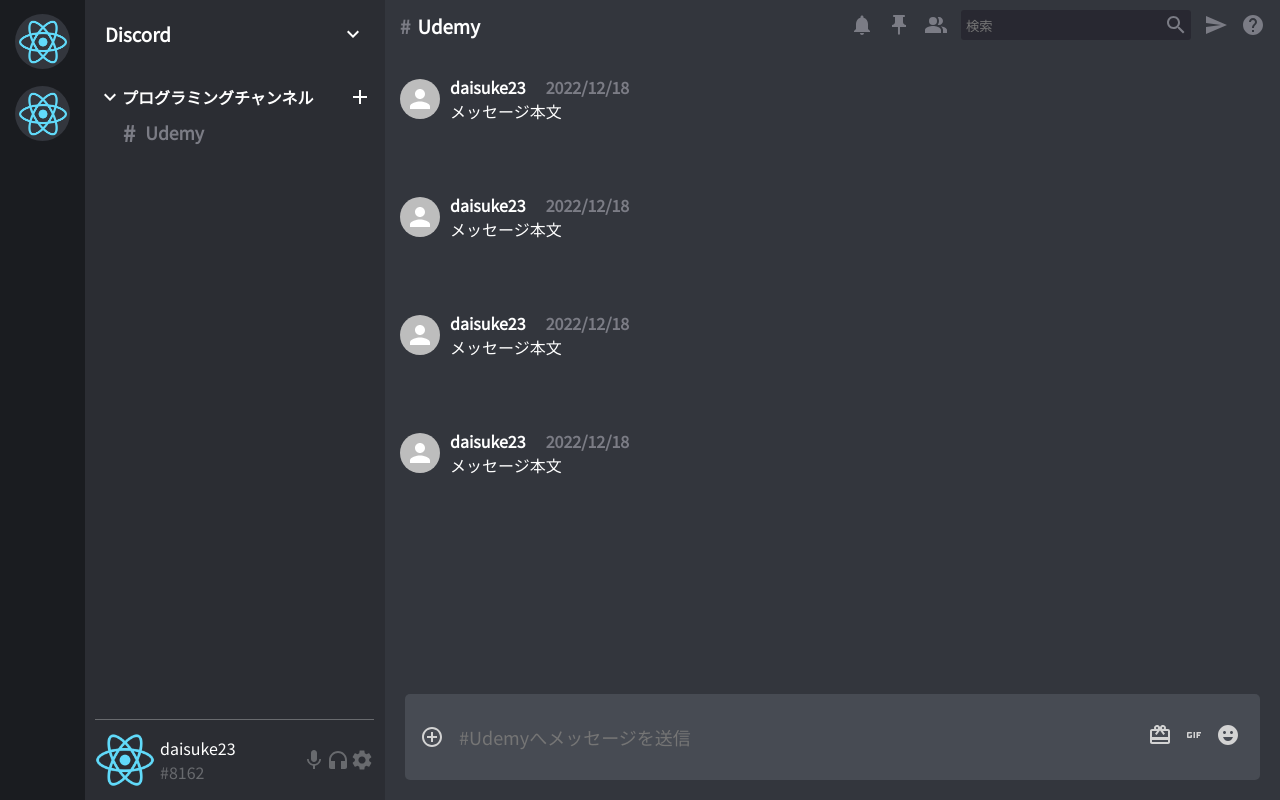
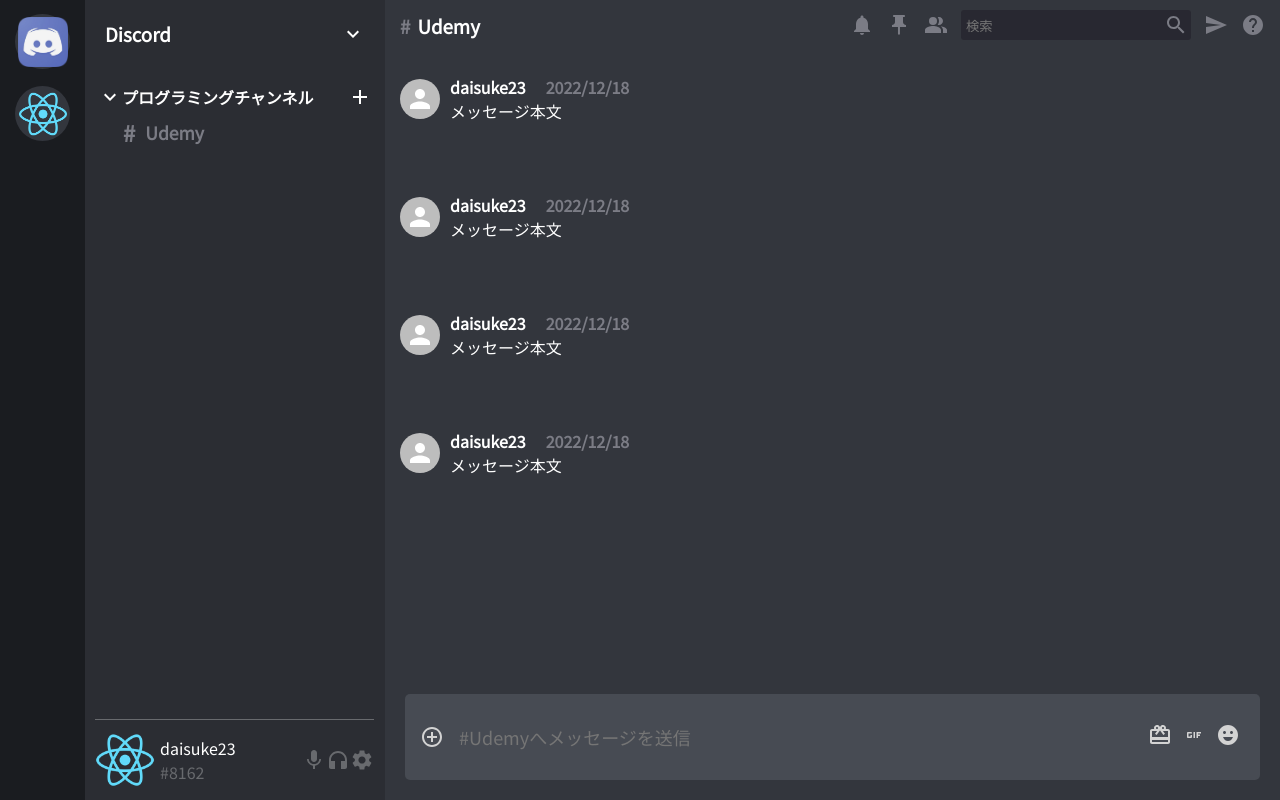
Before and after one commit to daisuke23bubu/ts-react-discord, a React (Create React App) app: page / in a window 1280 px wide. Built offline with nearby package versions, Linux system fonts and the light colour scheme.

Commit message:
feat: discordIconを追加

```diff
--- a/src/components/sidebar/Sidebar.tsx
+++ b/src/components/sidebar/Sidebar.tsx
@@ -13,7 +13,7 @@
         {/* sidebarLeft */}
         <div className="sidebarLeft">
             <div className='serverIcon'>
-                <img src="./logo192.png" alt="" />
+                <img src="./discordIcon.png" alt="" />
             </div>
             <div className='serverIcon'>
                 <img src="./logo192.png" alt="" />
```
Also changed, not shown: public/discordIcon.png (added).
